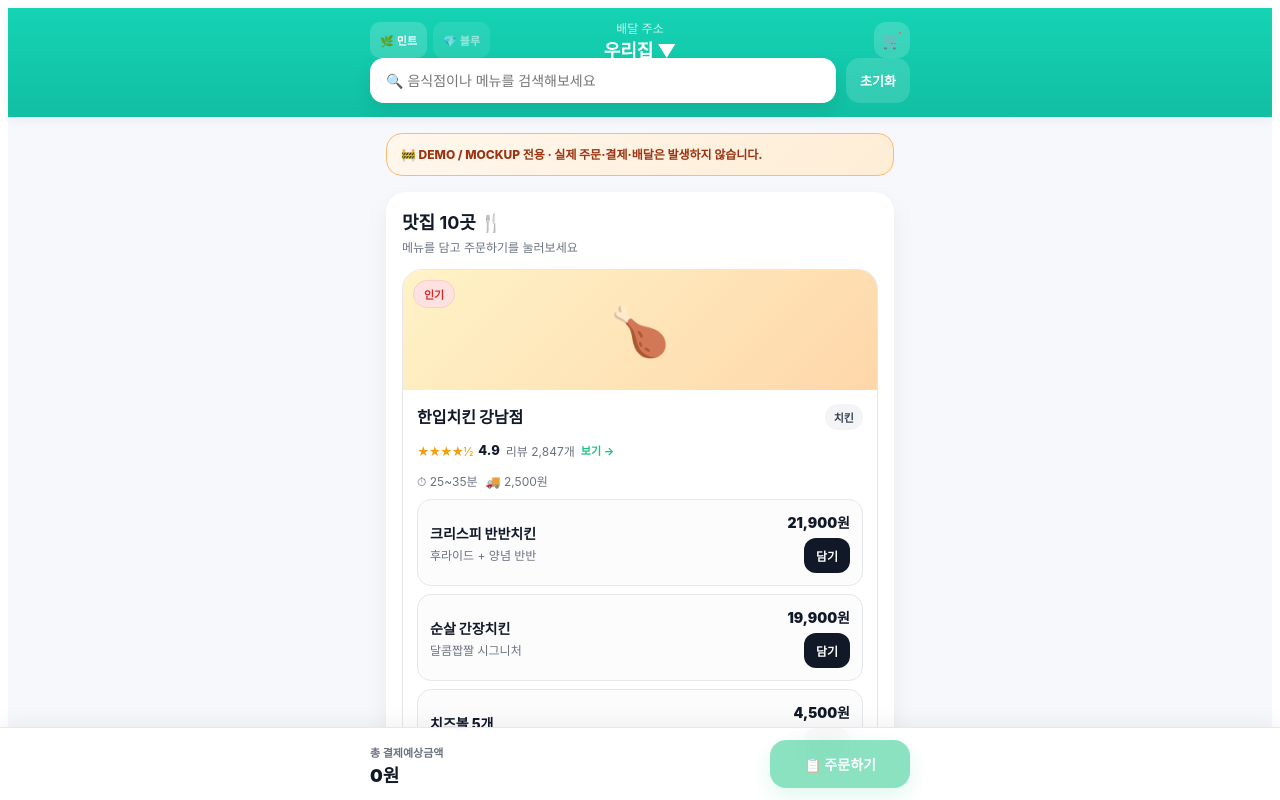
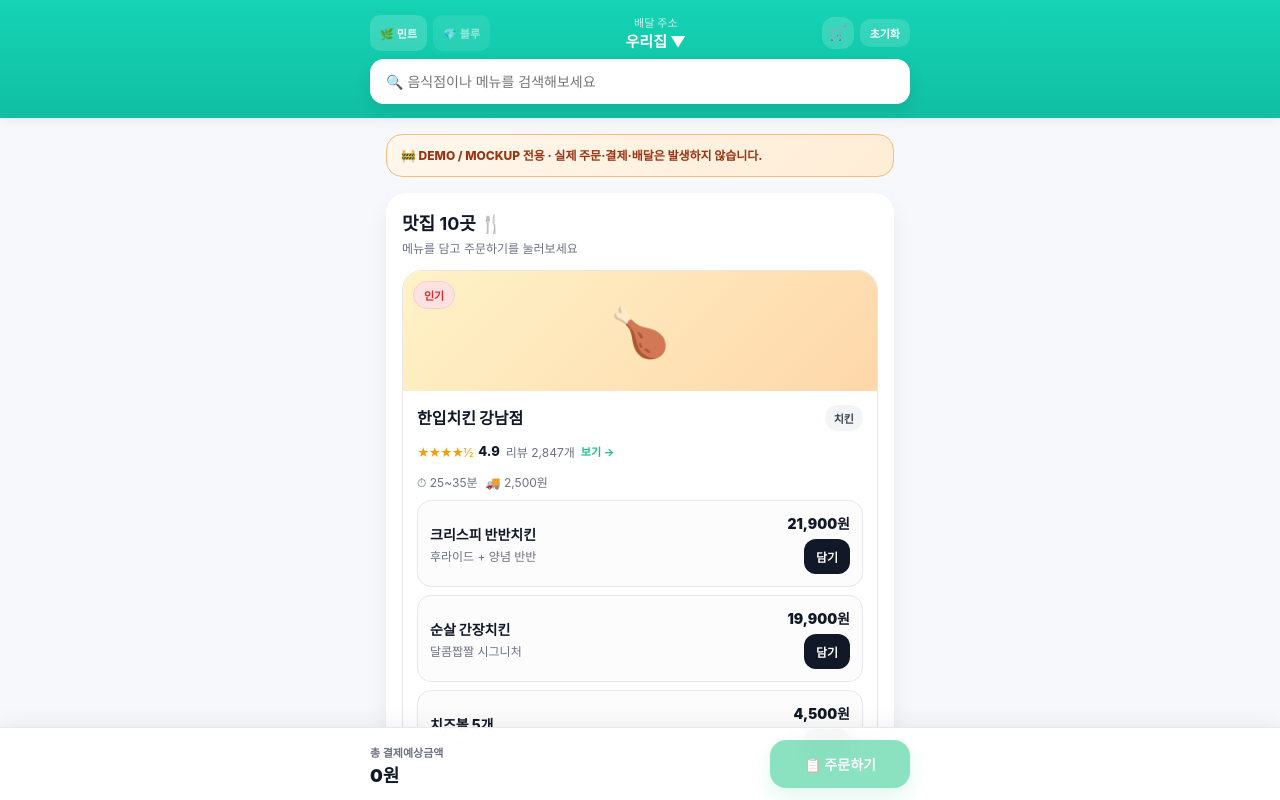
Before and after one commit to Kimeggmari/delivery_demo, a React (Vite) app: page / in a window 1280 px wide. Shown: the top 800 px of the page. Built offline with nearby package versions, Linux system fonts and the light colour scheme.

Commit message:
fix: 헤더 마진 제거 및 장바구니/초기화 버튼 레이아웃 수정

```diff
--- a/src/App.jsx
+++ b/src/App.jsx
@@ -287,10 +287,10 @@ export default function App() {
     orderBtn: { border: "none", background: th.primaryBtn, color: "#fff", padding: "14px 20px", borderRadius: 16, fontSize: 14, fontWeight: 900, cursor: "pointer", minWidth: 140, boxShadow: `0 8px 20px ${th.primaryBtn}44`, fontFamily: "inherit" },
     iconBtn: { width: 36, height: 36, display: "flex", alignItems: "center", justifyContent: "center", borderRadius: 12, background: th.iconBtnBg, fontSize: 16, color: th.iconBtnColor, border: "none", cursor: "pointer" },
     addBtn: { border: "none", background: "#111827", color: "#fff", borderRadius: 12, padding: "9px 12px", cursor: "pointer", fontWeight: 800, fontSize: 12, fontFamily: "inherit", transition: "all .15s" },
-    backBtn: { ...({}) , width: 38, height: 38, display: "flex", alignItems: "center", justifyContent: "center", borderRadius: 12, fontSize: 18, border: "none", cursor: "pointer" },
+    backBtn: { width: 38, height: 38, display: "flex", alignItems: "center", justifyContent: "center", borderRadius: 12, fontSize: 18, border: "none", cursor: "pointer" },
   };
 
-  const globalStyle = `@keyframes floatBike{0%,100%{transform:translate(-50%,-50%)}50%{transform:translate(-50%,calc(-50% - 8px))}} @keyframes slideUp{from{transform:translateY(100%)}to{transform:translateY(0)}} @keyframes pop{0%{transform:scale(1)}50%{transform:scale(1.2)}100%{transform:scale(1)}} *{box-sizing:border-box}`;
+  const globalStyle = `@keyframes floatBike{0%,100%{transform:translate(-50%,-50%)}50%{transform:translate(-50%,calc(-50% - 8px))}} @keyframes slideUp{from{transform:translateY(100%)}to{transform:translateY(0)}} @keyframes pop{0%{transform:scale(1)}50%{transform:scale(1.2)}100%{transform:scale(1)}} *{box-sizing:border-box} body,html{margin:0;padding:0}`;
 
   // ======= TRACKING PAGE =======
   if (page === "tracking") {
@@ -310,7 +310,6 @@ export default function App() {
           <div style={{ background: "linear-gradient(135deg,#fff7ed,#ffedd5)", border: "1px solid #fdba74", color: "#9a3412", padding: "12px 14px", borderRadius: 16, fontSize: 12, fontWeight: 800, lineHeight: 1.45 }}>
             🚧 DEMO 전용 추적 화면 · 실제 라이더와 연결되지 않습니다.
           </div>
-          {/* Map */}
           <div style={{ background: "linear-gradient(180deg,#dff7ea 0%,#ecfeff 100%)", borderRadius: 20, padding: 18, minHeight: 220, position: "relative", overflow: "hidden", border: "1px solid #d1fae5" }}>
             <div style={{ position: "absolute", inset: 0, backgroundImage: "linear-gradient(rgba(255,255,255,0.45) 1px,transparent 1px),linear-gradient(90deg,rgba(255,255,255,0.45) 1px,transparent 1px)", backgroundSize: "34px 34px", opacity: .8 }} />
             {[{ w: 240, h: 14, t: 56, l: 40, rot: "8deg" }, { w: 16, h: 180, t: 24, r: 76 }, { w: 190, h: 12, b: 54, l: 56, rot: "-18deg" }].map((rd, i) => (
@@ -323,7 +322,6 @@ export default function App() {
             <div style={{ position: "absolute", zIndex: 2, background: "rgba(255,255,255,0.86)", color: "#0f172a", borderRadius: 999, padding: "7px 10px", fontSize: 11, fontWeight: 800, right: 18, bottom: 82 }}>{orderInfo?.customerName || "배달 주소"} 님</div>
             <div style={{ position: "absolute", zIndex: 2, background: "rgba(255,255,255,0.86)", color: "#0f172a", borderRadius: 999, padding: "7px 10px", fontSize: 11, fontWeight: 800, left: "50%", top: "68%", transform: "translateX(-50%)" }}>{td.riderLabel}</div>
           </div>
-          {/* ETA */}
           <div style={{ background: `linear-gradient(135deg,${th.heroStart},${th.heroEnd})`, color: "#fff", borderRadius: 20, padding: 18 }}>
             <div style={{ display: "flex", justifyContent: "space-between", gap: 12, alignItems: "center" }}>
               <div>
@@ -333,7 +331,6 @@ export default function App() {
               <div style={{ background: "rgba(255,255,255,0.16)", border: "1px solid rgba(255,255,255,0.18)", borderRadius: 14, padding: "10px 12px", fontSize: 12, fontWeight: 800, whiteSpace: "nowrap" }}>{td.badge}</div>
             </div>
           </div>
-          {/* Rider */}
           <div style={css.section}>
             <div style={{ fontSize: 17, fontWeight: 900, marginBottom: 4 }}>라이더 정보 🏍️</div>
             <div style={{ fontSize: 12, color: th.muted, marginBottom: 12 }}>예시 정보입니다</div>
@@ -343,7 +340,6 @@ export default function App() {
               <button style={{ border: "none", borderRadius: 12, background: "#eef2ff", color: "#3730a3", padding: "10px 12px", fontSize: 12, fontWeight: 800, cursor: "pointer" }}>📞 연락</button>
             </div>
           </div>
-          {/* Timeline */}
           <div style={css.section}>
             <div style={{ fontSize: 17, fontWeight: 900, marginBottom: 12 }}>진행 상태</div>
             <div style={{ display: "grid", gap: 10 }}>
@@ -399,7 +395,6 @@ export default function App() {
           </div>
         </div>
         <div style={css.content}>
-          {/* Cart Summary */}
           <div style={css.section}>
             <div style={{ fontSize: 17, fontWeight: 900, marginBottom: 12 }}>주문 내역 ({cartCount}개) 🛒</div>
             <div style={{ display: "grid", gap: 8 }}>
@@ -425,7 +420,6 @@ export default function App() {
               <div style={{ display: "flex", justifyContent: "space-between", fontSize: 17, fontWeight: 900, marginTop: 4, paddingTop: 8, borderTop: `1px solid ${th.line}` }}><span>총 결제예상금액</span><strong style={{ color: th.brand }}>{fmt(totals.total)}</strong></div>
             </div>
           </div>
-          {/* Delivery Info */}
           <div style={css.section}>
             <div style={{ fontSize: 17, fontWeight: 900, marginBottom: 12 }}>배달 정보 🏠</div>
             <div style={{ display: "grid", gap: 10 }}>
@@ -441,7 +435,6 @@ export default function App() {
               </div>
             </div>
           </div>
-          {/* Payment */}
           <div style={css.section}>
             <div style={{ fontSize: 17, fontWeight: 900, marginBottom: 12 }}>결제수단 💳</div>
             <div style={{ display: "grid", gridTemplateColumns: "repeat(3,1fr)", gap: 8 }}>
@@ -450,7 +443,6 @@ export default function App() {
               ))}
             </div>
           </div>
-          {/* Progress */}
           {steps.some(s => s > 0) && (
             <div style={css.section}>
               <div style={{ fontSize: 17, fontWeight: 900, marginBottom: 12 }}>주문 진행 중...</div>
@@ -496,18 +488,20 @@ export default function App() {
             <button onClick={() => setTheme("mint")} style={{ ...css.iconBtn, opacity: theme === "mint" ? 1 : .55, fontWeight: theme === "mint" ? 900 : 700, fontSize: 11, borderRadius: 10, padding: "0 10px", width: "auto" }}>🌿 민트</button>
             <button onClick={() => setTheme("blue")} style={{ ...css.iconBtn, opacity: theme === "blue" ? 1 : .55, fontWeight: theme === "blue" ? 900 : 700, fontSize: 11, borderRadius: 10, padding: "0 10px", width: "auto" }}>💎 블루</button>
           </div>
-          <div style={{ position: "absolute", left: "50%", transform: "translateX(-50%)", textAlign: "center" }}>
-            <div style={{ fontSize: 12, color: th.headerTextAlt }}>배달 주소</div>
-            <div style={{ fontSize: 18, fontWeight: 900 }}>우리집 ▼</div>
+          <div style={{ textAlign: "center" }}>
+            <div style={{ fontSize: 11, color: th.headerTextAlt }}>배달 주소</div>
+            <div style={{ fontSize: 15, fontWeight: 900 }}>우리집 ▼</div>
           </div>
-          <div style={{ position: "relative" }}>
-            <button style={css.iconBtn}>🛒</button>
-            {cartCount > 0 && <div style={{ position: "absolute", top: -4, right: -4, background: "#ef4444", color: "#fff", fontSize: 10, fontWeight: 900, borderRadius: 99, minWidth: 18, height: 18, display: "flex", alignItems: "center", justifyContent: "center", padding: "0 4px" }}>{cartCount}</div>}
+          <div style={{ display: "flex", alignItems: "center", gap: 6 }}>
+            <div style={{ position: "relative" }}>
+              <button style={{ ...css.iconBtn, width: 32, height: 32, fontSize: 14 }}>🛒</button>
+              {cartCount > 0 && <div style={{ position: "absolute", top: -4, right: -4, background: "#ef4444", color: "#fff", fontSize: 9, fontWeight: 900, borderRadius: 99, minWidth: 16, height: 16, display: "flex", alignItems: "center", justifyContent: "center", padding: "0 3px" }}>{cartCount}</div>}
+            </div>
+            <button onClick={resetAll} style={{ border: "none", borderRadius: 10, background: "rgba(255,255,255,0.14)", color: th.headerColor, padding: "6px 10px", fontWeight: 800, cursor: "pointer", fontFamily: "inherit", fontSize: 11 }}>초기화</button>
           </div>
         </div>
-        <div style={{ display: "grid", gridTemplateColumns: "1fr auto", gap: 10, maxWidth: 540, margin: "0 auto" }}>
+        <div style={{ maxWidth: 540, margin: "8px auto 0" }}>
           <input value={search} onChange={e => setSearch(e.target.value)} placeholder="🔍 음식점이나 메뉴를 검색해보세요" style={css.input} />
-          <button onClick={resetAll} style={{ border: "none", borderRadius: 14, background: "rgba(255,255,255,0.14)", color: th.headerColor, padding: "0 14px", fontWeight: 800, cursor: "pointer", fontFamily: "inherit", fontSize: 13 }}>초기화</button>
         </div>
       </div>
 
```
